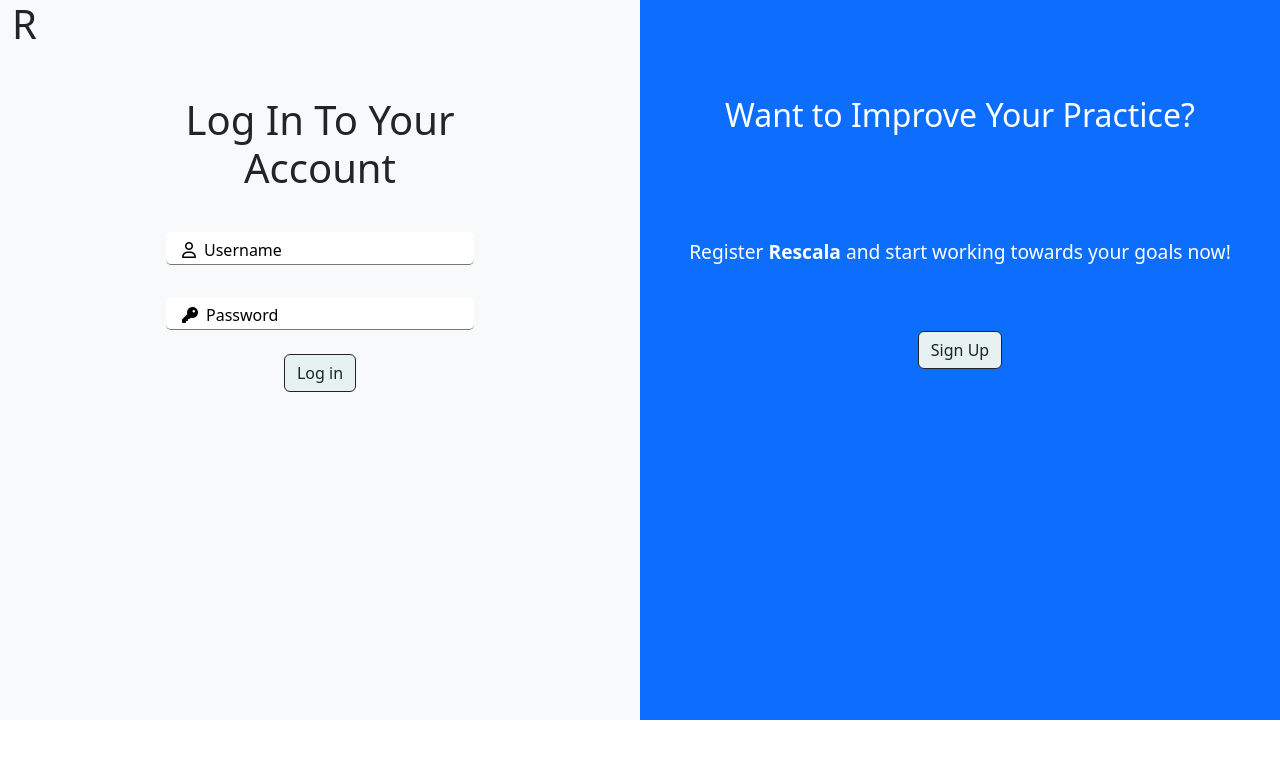
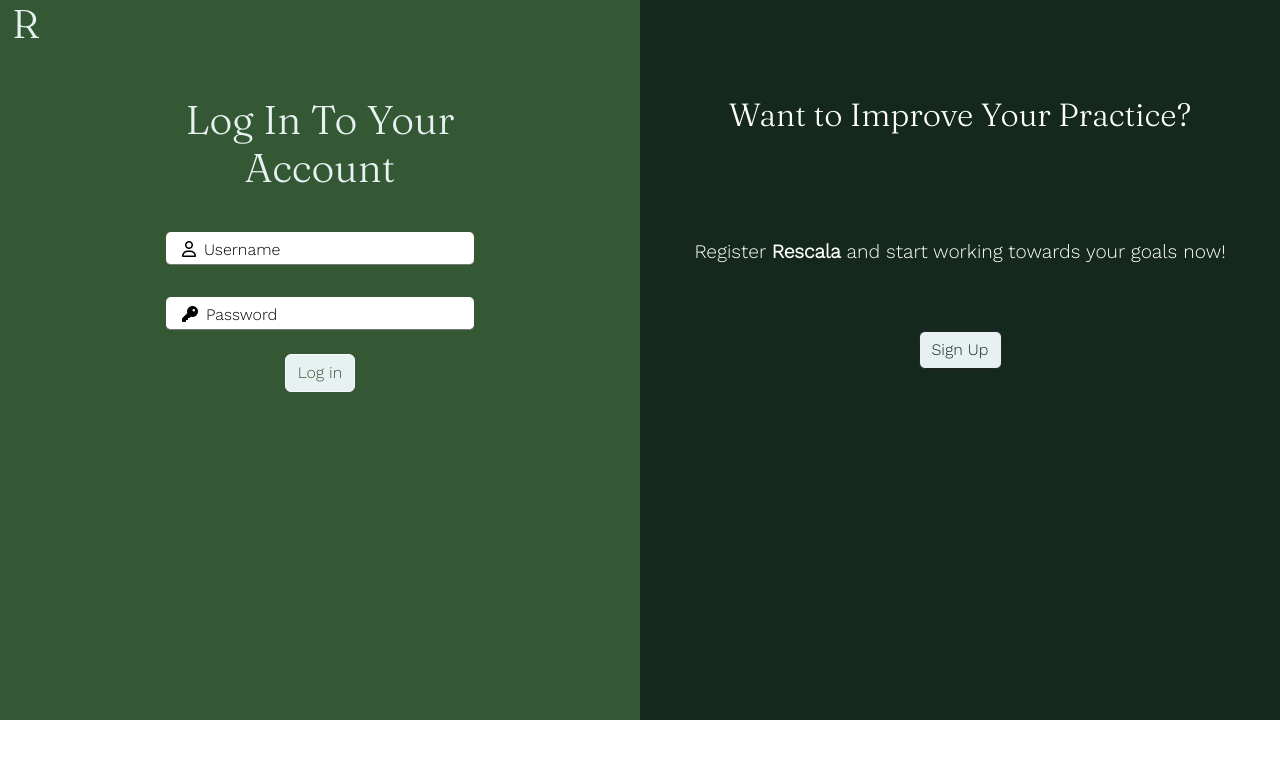
Before and after one commit to denham-ed/rescala-app, a Django app: page /accounts/login/ in a window 1280 px wide. Shown: the top 759 px of the page. Run offline with Django 4.2, Linux system fonts and the light colour scheme; some libraries are stand-ins or nearby versions.

Commit message:
Add colour styling to authentication pages

```diff
--- a/static/css/style.css
+++ b/static/css/style.css
@@ -3,6 +3,14 @@
 a {
 	color: red;
 	text-decoration: none;
+}
+
+h1,h2,h3{
+	font-family: 'Fraunces', Courier, monospace;
+}
+
+body {
+	font-family: 'Work Sans', Courier, monospace;
 }
 
 /* ------------------------------- Colours */
@@ -22,6 +30,17 @@ a {
 	background-color: #E8F1F2;
 }
 
+.btn-very-dark{
+	color: #E8F1F2;
+	background-color: #14281D;
+}
+
+.btn-very-dark:hover{
+	color: #14281D;
+	background-color: #E8F1F2;
+	border: 1px solid #14281D;
+}
+
 .btn-dark{
 	color: #14281D;
 	background-color: #E8F1F2;
@@ -31,6 +50,18 @@ a {
 	color: #E8F1F2;
 	background-color: #355834
 }
+
+.btn-light{
+	color: #355834;
+	background-color: #E8F1F2;
+}
+
+.btn-light:hover {
+	color: #E8F1F2;
+	background-color: #14281D;
+}
+
+
 
 /* ------------------------------- Text */
 .subtitle{
--- a/templates/account/login.html
+++ b/templates/account/login.html
@@ -8,7 +8,7 @@
 <div class="container-fluid">
 
   <div class="row full-page">
-    <div class="col-md-6 pb-xs-5 bg-light">
+    <div class="col-md-6 pb-xs-5 bg-green">
       <div class="row">
         <div class="col-md-3 d-flex justify-content-center justify-content-md-start">
           <h1 class="'r-logo">R</h1>
@@ -24,24 +24,24 @@
             <div class="user-input-wrp my-2 input-icons">
               <br />
               {{form.login}}
-              <span class='floating-label black-text'> <i class="fa-regular fa-user"></i>Username</span>
+              <span class='floating-label'> <i class="fa-regular fa-user"></i>Username</span>
             </div>
             <div class="user-input-wrp my-2 input-icons">
               <br />
               {{form.password}}
-              <span class='floating-label black-text'><i class="fa-solid fa-key"></i></i>Password</span>
+              <span class='floating-label'><i class="fa-solid fa-key"></i></i>Password</span>
             </div>
             {% if redirect_field_value %}
             <input type="hidden" name="{{ redirect_field_name }}" value="{{ redirect_field_value }}" />
             {% endif %}
             <div class='d-flex justify-content-center mb-5 mt-4'>
-              <button class="btn btn-dark " type="submit">Log in</button>
+              <button class="btn btn-light " type="submit">Log in</button>
             </div>
           </form>
         </div>
       </div>
     </div>
-    <div class="col-md-6 d-flex flex-column  bg-primary text-white">
+    <div class="col-md-6 d-flex flex-column  bg-dark-green text-white">
       <div class="d-flex justify-content-center mt-md-5 pt-md-5 mt-2 pt-2">
         <h2 class="text-center">Want to Improve Your Practice?</h2>
       </div>
--- a/templates/account/logout.html
+++ b/templates/account/logout.html
@@ -13,7 +13,7 @@
     </div>
     <div class="row  pt-5">
         <div class="col-md-6 d-flex justify-content-center input-sign-up ">
-            <a href="/"><button class="btn btn-primary btn-lg btn-logout">No, I'm not done practicing!</button></a>
+            <a href="/"><button class="btn btn-very-dark btn-lg btn-logout">No, I'm not done practicing!</button></a>
         </div>
         <div class="col-md-6 d-flex justify-content-center input-sign-up mt-3 mt-md-0">
             <form method="post" action="{% url 'account_logout' %}">
--- a/templates/base.html
+++ b/templates/base.html
@@ -16,6 +16,9 @@
   <link rel="stylesheet" href="https://cdnjs.cloudflare.com/ajax/libs/font-awesome/6.3.0/css/all.min.css"
     integrity="sha512-SzlrxWUlpfuzQ+pcUCosxcglQRNAq/DZjVsC0lE40xsADsfeQoEypE+enwcOiGjk/bSuGGKHEyjSoQ1zVisanQ=="
     crossorigin="anonymous" referrerpolicy="no-referrer" />
+    <link rel="preconnect" href="https://fonts.googleapis.com">
+<link rel="preconnect" href="https://fonts.gstatic.com" crossorigin>
+<link href="https://fonts.googleapis.com/css2?family=Fraunces:opsz,wght@9..144,300&family=Work+Sans:wght@300&display=swap" rel="stylesheet">
   <link rel="stylesheet" href="{% static 'css/style.css' %}">
 </head>
 
```
Also changed, not shown: db.sqlite3.
